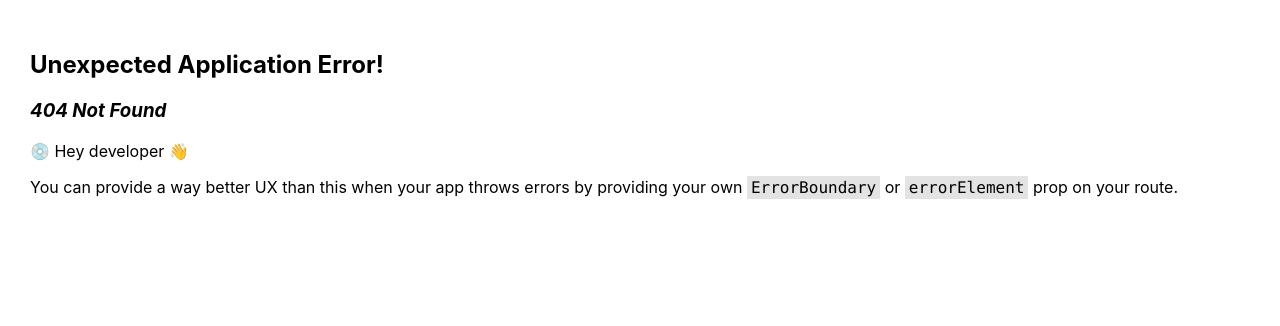
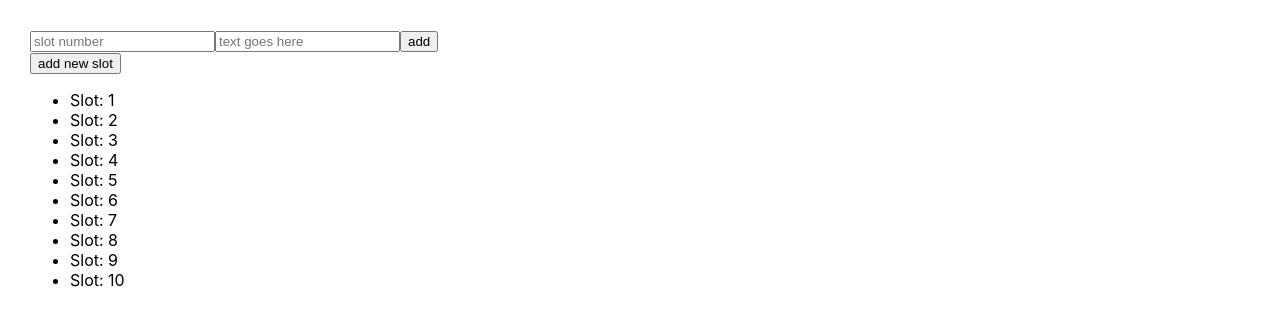
Before and after one commit to 5up3rD4n1/react-interview-challenges, a React (Create React App) app: page /slots-machine in a window 1280 px wide. Before the commit this address had no page. Shown: the top 326 px of the page. Built offline with nearby package versions, Linux system fonts and the light colour scheme.

Commit message:
React Practice (Props)
Co-authored-by: Daniel Solís Méndez <dsolisqcells@users.noreply.github.com>

```diff
--- /dev/null
+++ b/src/components/Counter.tsx
@@ -0,0 +1,82 @@
+import {useState} from 'react';
+
+interface CounterButtonProps {
+  onClick: (num: number) => void;
+  num: number;
+}
+
+interface CounterCountProps {
+  count: number;
+}
+
+interface CounterInputProps {
+  onChange: (event: React.ChangeEvent<{value: string}>) => void;
+}
+
+export default function Counter() {
+  const [count, setCount] = useState(0);
+  const [countInput, setCountInput] = useState(0);
+
+  function handleOnClickDecrease(num: number) {
+    setCount(count - num);
+  }
+
+  function handleOnClickIncrease(num: number) {
+    setCount(count + num);
+  }
+
+  function handleInputOnChange(input: React.ChangeEvent<{value: string}>) {
+    const num = Number(input.target.value);
+    setCountInput(num);
+  }
+
+  return (
+    <div>
+      <Decrease num={countInput} onClick={handleOnClickDecrease} />
+      <br />
+      <Increase num={countInput} onClick={handleOnClickIncrease} />
+      <br />
+      <Count count={count} />
+      <InputCount onChange={handleInputOnChange} />
+    </div>
+  );
+}
+
+function Decrease(props: CounterButtonProps) {
+  const handleOnClick = () => {
+    props.onClick(props.num);
+  };
+
+  // function button(props: {onChange: (e: any) => void}) {
+  //   // function handleClick(e) {
+  //   //  props.onClick(e)
+  //   //}
+  //   // window.addEventListener('click', handleClick);
+  // }
+
+  return (
+    <div>
+      <button onClick={handleOnClick}>decrease</button>
+    </div>
+  );
+}
+
+function Increase(props: CounterButtonProps) {
+  return (
+    <div>
+      <button onClick={() => props.onClick(props.num)}>Increase</button>
+    </div>
+  );
+}
+
+function Count(props: CounterCountProps) {
+  return <div>{props.count}</div>;
+}
+
+function InputCount(props: CounterInputProps) {
+  return (
+    <div>
+      <input type="number" onChange={props.onChange}></input>
+    </div>
+  );
+}
--- /dev/null
+++ b/src/components/SlotForm.tsx
@@ -0,0 +1,46 @@
+import {useState} from 'react';
+
+interface OnSubmitParams {
+  slot: string;
+  description: string;
+}
+
+interface SlotFormProps {
+  onSubmit: (params: OnSubmitParams) => void;
+}
+
+export function SlotForm(props: SlotFormProps) {
+  const [slot, setSlotInput] = useState('');
+  const [description, setDescription] = useState('');
+
+  function handleOnChangeSlotInput(input: any) {
+    setSlotInput(input.target.value);
+  }
+
+  function handleOnChangeDescription(input: any) {
+    setDescription(input.target.value);
+  }
+
+  function handleSubmit(event: React.FormEvent<any>) {
+    event.preventDefault();
+    props.onSubmit({slot, description});
+  }
+
+  return (
+    <div>
+      <form onSubmit={handleSubmit}>
+        <input
+          type="text"
+          placeholder="slot number"
+          onChange={handleOnChangeSlotInput}
+        ></input>
+        <input
+          type="text"
+          placeholder="text goes here"
+          onChange={handleOnChangeDescription}
+        ></input>
+        <button type={'submit'}>add</button>
+      </form>
+    </div>
+  );
+}
--- /dev/null
+++ b/src/components/SlotItem.tsx
@@ -0,0 +1,49 @@
+import {useState} from 'react';
+
+interface SlotItemData {
+  [key: string]: string | null;
+}
+
+interface SlotItemsProps {
+  data: SlotItemData;
+  onDeleteClick: (params: {slot: string}) => void;
+}
+
+export function SlotItem(props: SlotItemsProps) {
+  const {data} = props;
+
+  const [slots, setSlots] = useState(new Array(10).fill(null));
+
+  function handlerOnClickAddNewSlot() {
+    setSlots([...slots, null]);
+  }
+
+  return (
+    <div>
+      <button onClick={handlerOnClickAddNewSlot}>add new slot</button>
+      <ul>
+        {slots.map((_, index) => {
+          // {'5': 'lkasdas', '1': 'Hello'} => data['1'] => 'Hello
+
+          const stringIndex = `${index + 1}`;
+          const description = data[stringIndex];
+
+          return (
+            <li key={index}>
+              Slot: {index + 1} {description}
+              {description ? (
+                <button
+                  onClick={() => {
+                    props.onDeleteClick({slot: stringIndex});
+                  }}
+                >
+                  X
+                </button>
+              ) : null}
+            </li>
+          );
+        })}
+      </ul>
+    </div>
+  );
+}
--- /dev/null
+++ b/src/components/SlotsMachine.tsx
@@ -0,0 +1,69 @@
+import {useState, useReducer} from 'react';
+import {SlotForm} from './SlotForm';
+import {SlotItem} from './SlotItem';
+// {'1': 'lkajslkdas', '2': 'kaisjdiasd'}
+interface ReducerState {
+  [key: string]: string | null;
+}
+
+enum SlotActionType {
+  SAVE_SLOT = 'SAVE_SLOT',
+  CLEAR_SLOT = 'CLEAR_SLOT',
+}
+
+interface Action<T> {
+  type: SlotActionType;
+  payload: T;
+}
+
+// interface AddSlotPayload {
+//   slot: number;
+//   description: string;
+// }
+
+// interface RemoveSlotPayload {
+//   slot: string;
+// }
+
+// type SlotReducerAction = AddSlotPayload | RemoveSlotPayload;
+
+function reducer(state: ReducerState, action: Action<any>): ReducerState {
+  if (action.type === SlotActionType.SAVE_SLOT) {
+    return {...state, [action.payload.slot]: action.payload.description};
+  }
+
+  if (action.type === SlotActionType.CLEAR_SLOT) {
+    return {...state, [action.payload.slot]: null};
+  }
+
+  return state;
+}
+
+function saveSlot(params: {slot: string; description: string}) {
+  return {type: SlotActionType.SAVE_SLOT, payload: params};
+}
+
+function clearSlot(params: {slot: string}) {
+  return {type: SlotActionType.CLEAR_SLOT, payload: params};
+}
+
+export default function SlotsMachine() {
+  const [state, dispatch] = useReducer(reducer, {});
+
+  function onFormSubmit(params: {slot: string; description: string}) {
+    dispatch(saveSlot(params));
+  }
+
+  function onDeleteClick(params: {slot: string}) {
+    dispatch(clearSlot(params));
+  }
+
+  console.log({state});
+
+  return (
+    <div>
+      <SlotForm onSubmit={onFormSubmit} />
+      <SlotItem data={state} onDeleteClick={onDeleteClick} />
+    </div>
+  );
+}
--- a/src/routes/home.tsx
+++ b/src/routes/home.tsx
@@ -8,6 +8,12 @@ export default function Home() {
             <li>
               <a href={'/calendar'}>Calendar</a>
             </li>
+            <li>
+              <a href={'/counter'}>Counter</a>
+            </li>
+            <li>
+              <a href={'/slots-machine'}>SlotsMachine</a>
+            </li>
           </ul>
         </nav>
       </main>
```
Also changed, not shown: src/components/Data.tsx (+0 -28 lines), src/routes/index.tsx (+10 -0 lines).
